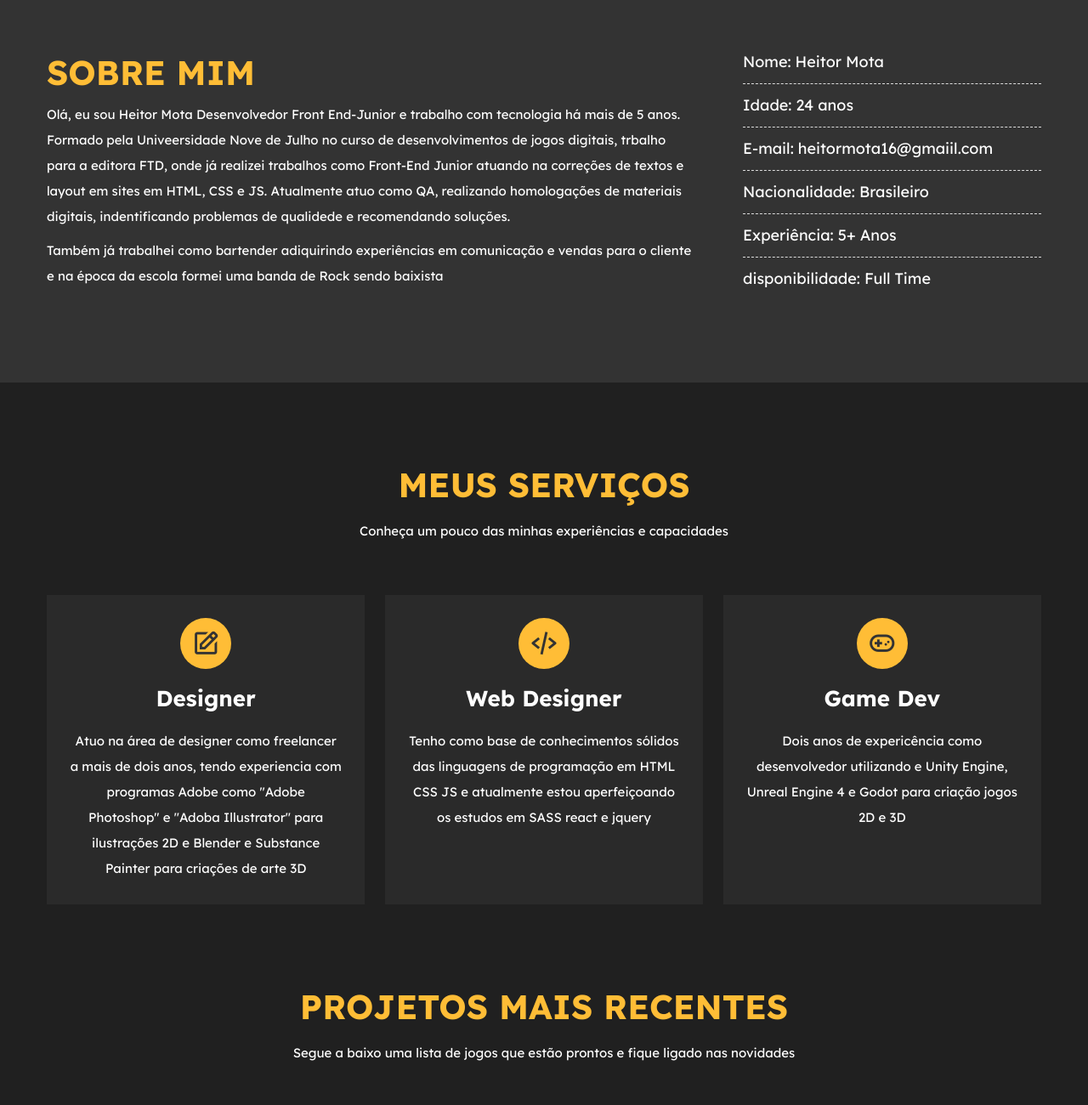
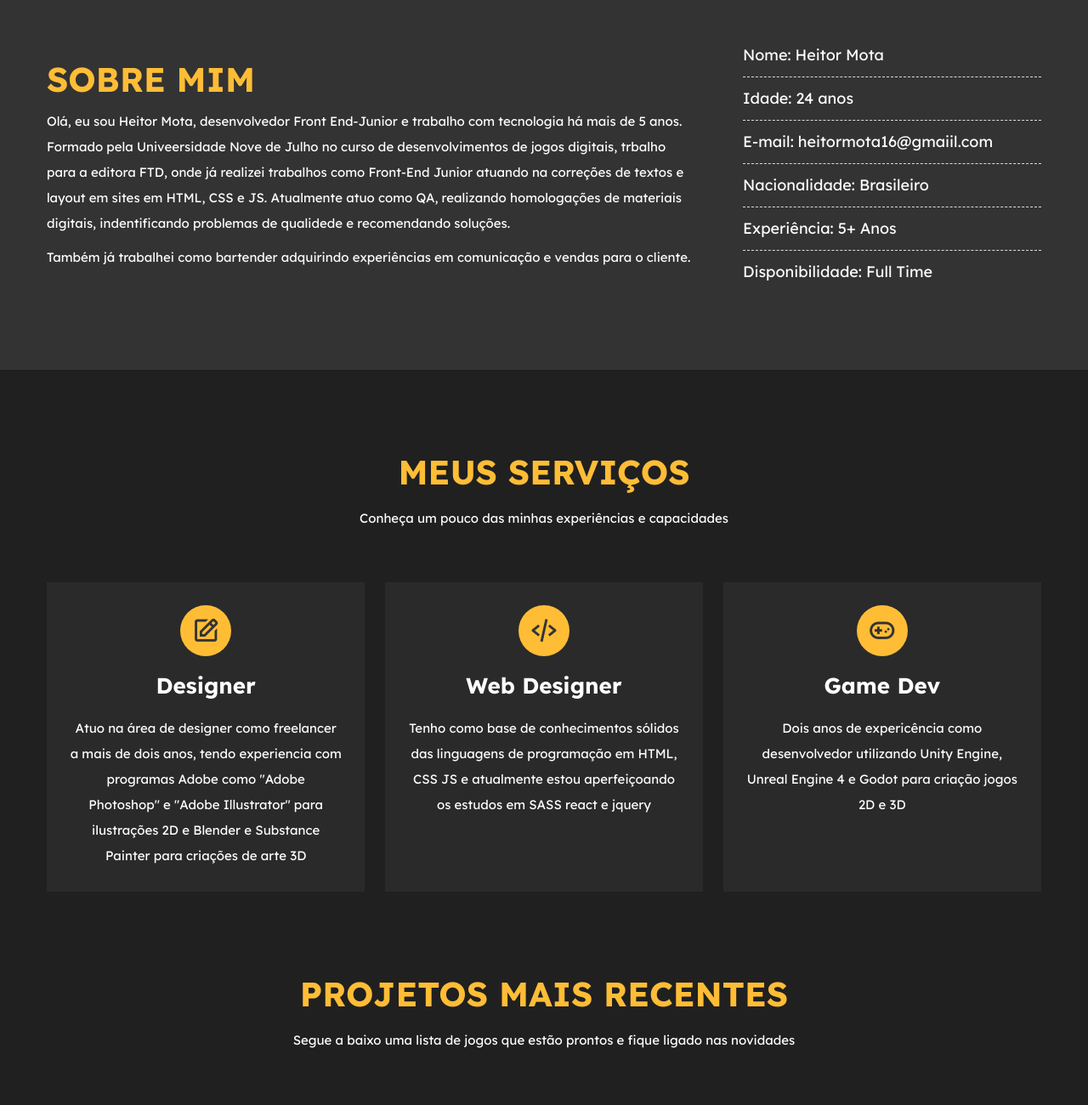
Before and after one commit to Heitor458/Site_Principal, a plain HTML site: page index.html in a window 1280 px wide. Shown: the part 840-2140 px from the top of the page at 85% size. Drawn offline with nearby package versions, Linux system fonts and the light colour scheme.

Commit message:
Revisão ortográfica
Revisão ortográfica de site principal

```diff
--- a/CSS/style.css
+++ b/CSS/style.css
@@ -330,7 +330,7 @@ font-weight: 700;
 
 .footer-area p{
     margin-top: 20px;
-    text-transform: capitalize;
+    text-transform: uppercase;
     color: #fff;
 }
 
--- a/index.html
+++ b/index.html
@@ -1,5 +1,6 @@
 <!DOCTYPE html>
 <html lang="pt-BR">
+
 <head>
     <meta charset="UTF-8">
     <meta http-equiv="X-UA-Compatible" content="IE=edge">
@@ -9,6 +10,7 @@
     <link rel="shortcut icon" href="./img/Ativo 1bg(1).ico" type="image/x-icon">
     <title>Heitor Mota | portifolio</title>
 </head>
+
 <body>
     <header class="header-area">
         <div class="container">
@@ -28,15 +30,15 @@
         </div>
     </header>
 
-    <section class="bannar-area" id="home"style="background-image:url('./img/BG.png')">
+    <section class="bannar-area" id="home" style="background-image:url('./img/BG.png')">
         <div class="container">
             <div class="bannar">
                 <div class="banner-content">
                     <h5>Olá, Eu sou</h5>
                     <h2>Heitor <span>Mota</span></h2>
                     <h5>Profissional da área de | <span class="element"></span></h5>
-                <p>Formado em desenvovimento de jogos digitais pela Universidade Nove De julho<br>
-                atuo no mercado de trabalho como freelancer para desenvolvimento web e como QA<br></p>
+                    <p>Formado em desenvovimento de jogos digitais pela Universidade Nove De Julho<br>
+                        atuo no mercado de trabalho como freelancer para desenvolvimento web e como QA.<br></p>
                     <a href="https://heitor458.github.io/Resume/" target="_blank" class="btn">sobre mim</a>
                 </div>
                 <div class="bannar-img">
@@ -51,10 +53,14 @@
             <div class="about">
                 <div class="about-content">
                     <h4>Sobre mim</h4>
-                    <p> Olá, eu sou Heitor Mota Desenvolvedor Front End-Junior e trabalho com tecnologia há mais de 5 anos. Formado pela Univeersidade Nove de Julho no curso de  desenvolvimentos de jogos digitais, trbalho para a editora FTD, onde já realizei trabalhos como Front-End Junior atuando na correções de textos e layout em sites em HTML, CSS e JS. Atualmente
-atuo como QA, realizando homologações de materiais digitais, indentificando problemas de qualidede e recomendando soluções.</p>
-                    <p> Também já trabalhei como bartender adiquirindo experiências em comunicação e vendas para o cliente e
-na época da escola formei uma banda de Rock sendo baixista </p>
+                    <p> Olá, eu sou Heitor Mota, desenvolvedor Front End-Junior e trabalho com tecnologia há mais de 5
+                        anos. Formado pela Univeersidade Nove de Julho no curso de desenvolvimentos de jogos digitais,
+                        trbalho para a editora FTD, onde já realizei trabalhos como Front-End Junior atuando na
+                        correções de textos e layout em sites em HTML, CSS e JS. Atualmente
+                        atuo como QA, realizando homologações de materiais digitais, indentificando problemas de
+                        qualidede e recomendando soluções.</p>
+                    <p> Também já trabalhei como bartender adquirindo experiências em comunicação e vendas para o
+                        cliente.</p>
                 </div>
                 <div class="about-skills">
                     <ul>
@@ -63,7 +69,7 @@ na época da escola formei uma banda de Rock sendo baixista </p>
                         <li>E-mail: heitormota16@gmaiil.com</li>
                         <li>Nacionalidade: Brasileiro</li>
                         <li>Experiência: 5+ Anos</li>
-                        <li>disponibilidade: Full Time</li>
+                        <li>Disponibilidade: Full Time</li>
                     </ul>
                 </div>
             </div>
@@ -78,20 +84,24 @@ na época da escola formei uma banda de Rock sendo baixista </p>
             </div>
             <div class="services">
                 <div class="single-service">
-                    <i class='bx bx-edit' ></i>
+                    <i class='bx bx-edit'></i>
                     <h4>Designer</h4>
-                    <p>Atuo na área de designer como freelancer a mais de dois anos, tendo experiencia com programas Adobe como "Adobe Photoshop" e "Adoba Illustrator" para ilustrações 2D e Blender e Substance Painter para criações de arte 3D
+                    <p>Atuo na área de designer como freelancer a mais de dois anos, tendo experiencia com programas
+                        Adobe como "Adobe Photoshop" e "Adobe Illustrator" para ilustrações 2D e Blender e Substance
+                        Painter para criações de arte 3D
                     </p>
                 </div>
                 <div class="single-service">
-                    <i class='bx bx-code-alt' ></i>
+                    <i class='bx bx-code-alt'></i>
                     <h4>Web Designer</h4>
-                    <p>Tenho como base de conhecimentos sólidos das linguagens de programação em HTML CSS JS e atualmente estou aperfeiçoando os estudos em SASS react e  jquery</p>
+                    <p>Tenho como base de conhecimentos sólidos das linguagens de programação em HTML, CSS JS e
+                        atualmente estou aperfeiçoando os estudos em SASS react e jquery</p>
                 </div>
                 <div class="single-service">
-                    <i class='bx bx-joystick-alt' ></i>
+                    <i class='bx bx-joystick-alt'></i>
                     <h4>Game Dev</h4>
-                    <p>Dois anos de expericência como desenvolvedor utilizando e Unity Engine, Unreal Engine 4 e Godot para criação jogos 2D e 3D</p>
+                    <p>Dois anos de expericência como desenvolvedor utilizando Unity Engine, Unreal Engine 4 e Godot
+                        para criação jogos 2D e 3D</p>
                 </div>
             </div>
         </div>
@@ -104,17 +114,20 @@ na época da escola formei uma banda de Rock sendo baixista </p>
                 <p>Segue a baixo uma lista de jogos que estão prontos e fique ligado nas novidades</p>
             </div>
             <div class="projects">
-                <div  class="single-project" > <a href="https://heitor458.github.io/Jogo_da_forca/" target="_blank" > <img src="./img/p1.png" alt="" target="_blank"></a>
-                <div class="project-content">
-                        <h4 >Jogo da Forca <span> Categoria</span></h4>
-                    </div>
-                </div>
-                <div class="single-project"> <a href="https://heitor458.github.io/Jogo_joken_po/" target="_blank"><img src="./img/jokenpo.jpg" alt="" target="_blank"></a>
+                <div class="single-project"> <a href="https://heitor458.github.io/Jogo_da_forca/" target="_blank"> <img
+                            src="./img/p1.png" alt="" target="_blank"></a>
                     <div class="project-content">
                         <h4>Jogo da Forca <span> Categoria</span></h4>
                     </div>
                 </div>
-                <div class="single-project" ><a href="https://heitor458.github.io/Memory_Game/" target="_blank"><img src="./img/memorygame.jpg" alt="" target="_blank"></a>
+                <div class="single-project"> <a href="https://heitor458.github.io/Jogo_joken_po/" target="_blank"><img
+                            src="./img/jokenpo.jpg" alt="" target="_blank"></a>
+                    <div class="project-content">
+                        <h4>Jogo da Forca <span> Categoria</span></h4>
+                    </div>
+                </div>
+                <div class="single-project"><a href="https://heitor458.github.io/Memory_Game/" target="_blank"><img
+                            src="./img/memorygame.jpg" alt="" target="_blank"></a>
                     <div class="project-content">
                         <h4>Jogo da Forca <span> Categoria</span></h4>
                     </div>
@@ -140,18 +153,21 @@ na época da escola formei uma banda de Rock sendo baixista </p>
 
     <footer class="footer-area" id="contact">
         <div class="container">
-            <a href="https://github.com/Heitor458" target="_blank" ><i class='bx bxl-github' ></i></a>
-            <a href="https://www.behance.net/heitormota3aa4" target="_blank" ><i class='bx bxl-behance' ></i></a>
-            <a href="https://www.linkedin.com/in/heitor-ferreira-da-mota-30514a175/" target="_blank" ><i class='bx bxl-linkedin' ></i></a>
+            <a href="https://github.com/Heitor458" target="_blank"><i class='bx bxl-github'></i></a>
+            <a href="https://www.behance.net/heitormota3aa4" target="_blank"><i class='bx bxl-behance'></i></a>
+            <a href="https://www.linkedin.com/in/heitor-ferreira-da-mota-30514a175/" target="_blank"><i
+                    class='bx bxl-linkedin'></i></a>
             <!-- <a href="https://web.whatsapp.com/send?phone=5511968602485" ><i class='bx bxl-whatsapp' ></i></a> -->
             <p>&copy; 2023. Obrigado por visitar o site </p>
         </div>
     </footer>
 
-    <script src="https://code.jquery.com/jquery-3.6.3.min.js" integrity="sha256-pvPw+upLPUjgMXY0G+8O0xUf+/Im1MZjXxxgOcBQBXU=" crossorigin="anonymous"></script>
+    <script src="https://code.jquery.com/jquery-3.6.3.min.js"
+        integrity="sha256-pvPw+upLPUjgMXY0G+8O0xUf+/Im1MZjXxxgOcBQBXU=" crossorigin="anonymous"></script>
     <script src="https://cdn.jsdelivr.net/npm/typed.js@2.0.12"></script>
     <script src="https://unpkg.com/scrollreveal"></script>
     <script src="./JS/main.js"></script>
 
 </body>
+
 </html>
```
Lines whose indentation alone changed are shown as unchanged.
